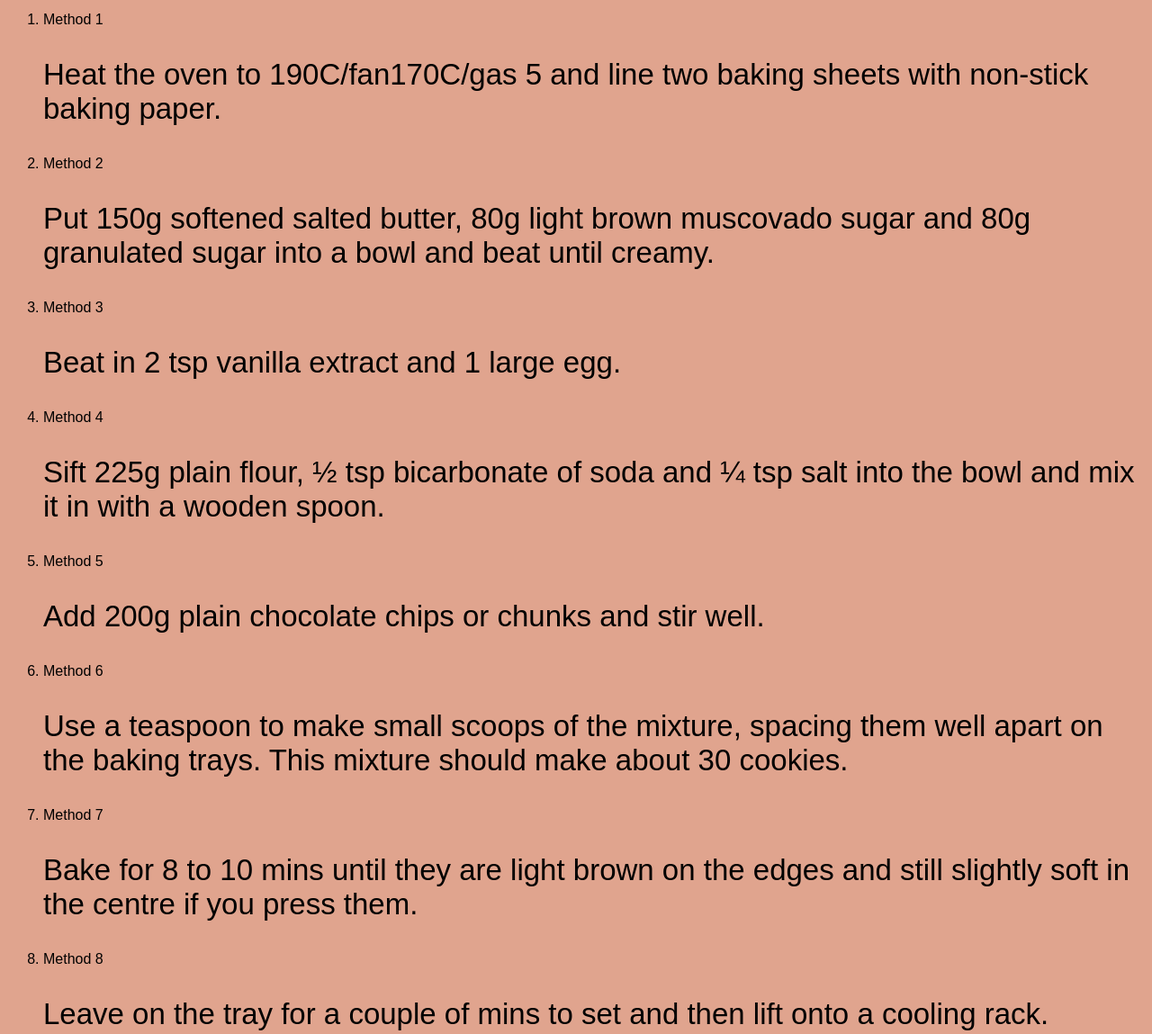
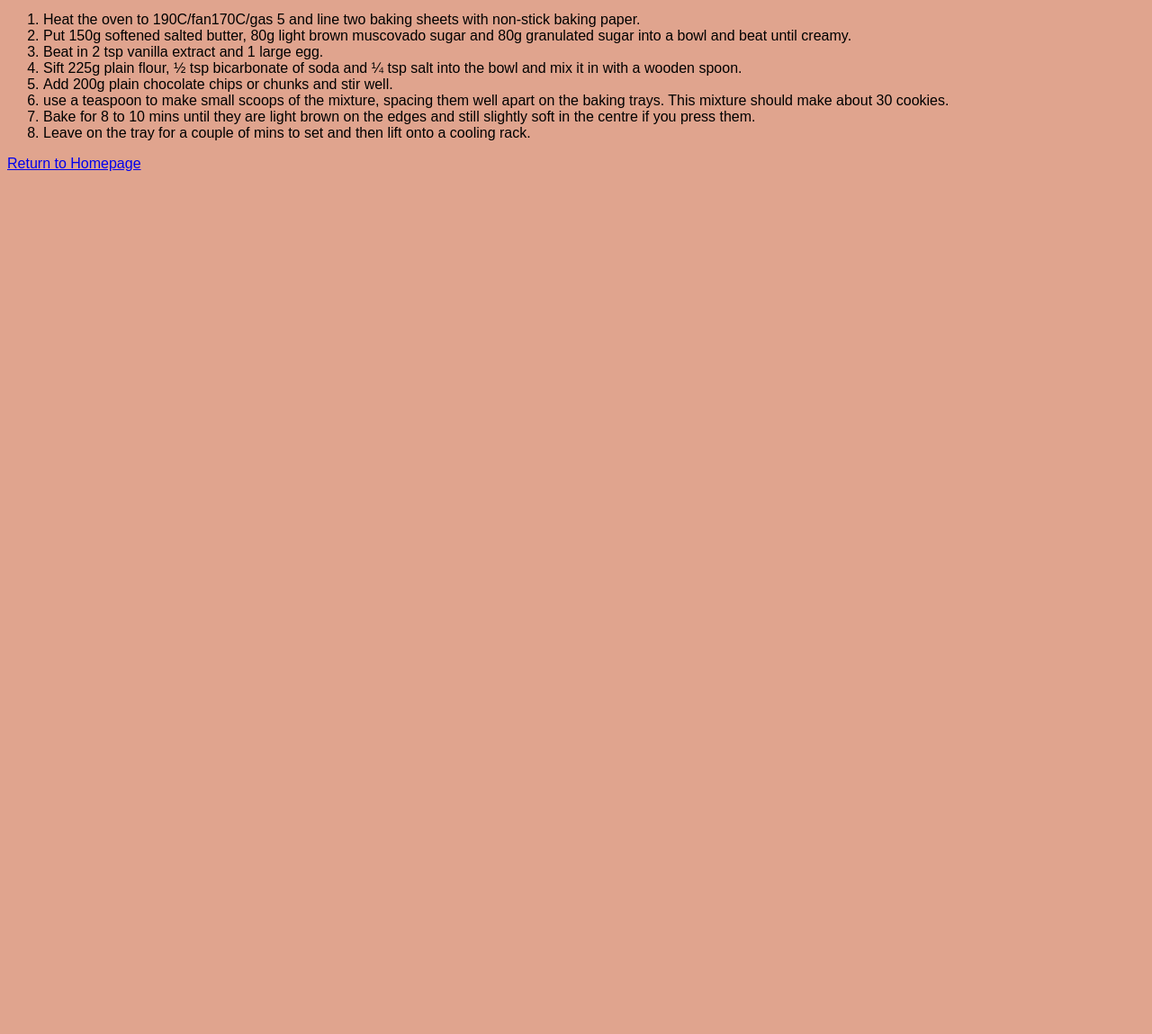
Before and after one commit to IanMacDonnacha/odin-recipes, a plain HTML site: page cookies.html in a window 1280 px wide. Shown: the part 493-1642 px from the top of the page at 90% size. After the commit the page ends 800 px from the top, so only its background shows below. Drawn offline with Linux system fonts and the light colour scheme.

Commit message:
Remove method paragraph and place in li

```diff
--- a/cookies.html
+++ b/cookies.html
@@ -22,22 +22,14 @@
         <li>200g plain chocolate chips or chunks</li>
     </ul>
     <ol>
-        <li>Method 1</li>
-        <p>Heat the oven to 190C/fan170C/gas 5 and line two baking sheets with non-stick baking paper.</p>
-        <li>Method 2</li>
-        <p>Put 150g softened salted butter, 80g light brown muscovado sugar and 80g granulated sugar into a bowl and beat until creamy.</p>
-        <li>Method 3</li>
-        <p>Beat in 2 tsp vanilla extract and 1 large egg.</p>
-        <li>Method 4</li>
-        <p>Sift 225g plain flour, ½ tsp bicarbonate of soda and ¼ tsp salt into the bowl and mix it in with a wooden spoon.</p>
-        <li>Method 5</li>
-        <p>Add 200g plain chocolate chips or chunks and stir well.</p>
-        <li>Method 6</li>
-        <p>Use a teaspoon to make small scoops of the mixture, spacing them well apart on the baking trays. This mixture should make about 30 cookies.</p>
-        <li>Method 7</li>
-        <p>Bake for 8 to 10 mins until they are light brown on the edges and still slightly soft in the centre if you press them.</p>
-        <li>Method 8</li>
-        <p>Leave on the tray for a couple of mins to set and then lift onto a cooling rack.</p>
+        <li>Heat the oven to 190C/fan170C/gas 5 and line two baking sheets with non-stick baking paper.</li>
+        <li>Put 150g softened salted butter, 80g light brown muscovado sugar and 80g granulated sugar into a bowl and beat until creamy.</li>
+        <li>Beat in 2 tsp vanilla extract and 1 large egg.</li>
+        <li>Sift 225g plain flour, ½ tsp bicarbonate of soda and ¼ tsp salt into the bowl and mix it in with a wooden spoon.</li>
+        <li>Add 200g plain chocolate chips or chunks and stir well.</li>
+        <li>use a teaspoon to make small scoops of the mixture, spacing them well apart on the baking trays. This mixture should make about 30 cookies.</li>
+        <li>Bake for 8 to 10 mins until they are light brown on the edges and still slightly soft in the centre if you press them.</li>
+        <li>Leave on the tray for a couple of mins to set and then lift onto a cooling rack.</li>
     </ol>
     <a href="index.html">Return to Homepage</a>
 </body>
```
